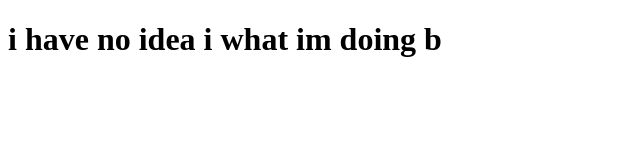
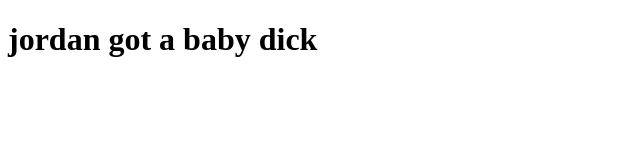
Before and after one commit to Klatcher/klatcher.github.io, a plain HTML site: page index.html in a window 1280 px wide. Shown: the whole page, without its empty margins (0-640 px from the left). Drawn offline with Linux system fonts and the light colour scheme.

Commit message:
troll
troll

```diff
--- a/index.html
+++ b/index.html
@@ -5,7 +5,7 @@
     <title>What up b snatch</title>
   </head>
   <body>
-    <h1>i have no idea i what im doing b</h1>
+    <h1>jordan got a baby dick</h1>
 
   </body>
 </html>
```
